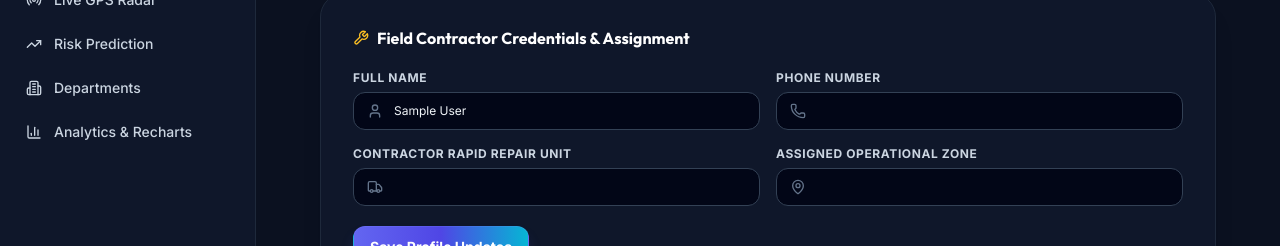
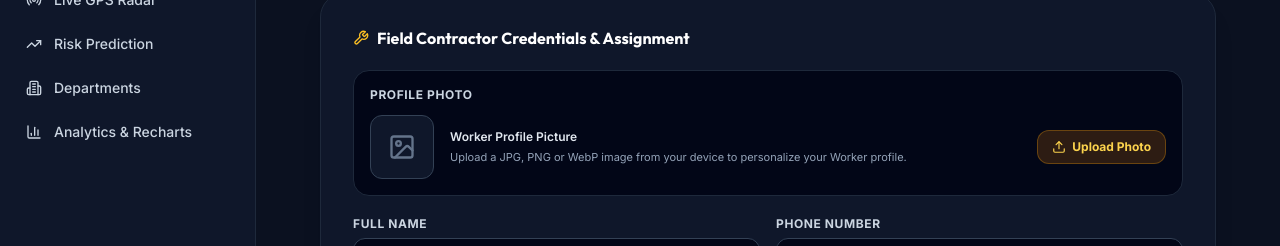
Before and after one commit to Chitranshkumar18/Road2Resolution, a React (Vite) app in the folder Frontend/: page /worker/profile in a window 1280 px wide. Shown: the part 423-669 px from the top of the page. Built offline with nearby package versions, Linux system fonts and the light colour scheme; no server answers; sample sign-in values are in the browser's storage.

Commit message:
woker profile photo

```diff
--- a/Frontend/src/pages/worker/WorkerProfile.jsx
+++ b/Frontend/src/pages/worker/WorkerProfile.jsx
@@ -1,4 +1,4 @@
-import React, { useState, useContext, useMemo } from 'react';
+import React, { useState, useContext, useMemo, useRef, useEffect } from 'react';
 import {
   User,
   Wrench,
@@ -12,10 +12,15 @@ import {
   HardHat,
   Truck,
   Sparkles,
-  Layers
+  Layers,
+  Camera,
+  Upload,
+  Trash2,
+  Image as ImageIcon
 } from 'lucide-react';
 import useAuth from '../../hooks/useAuth';
 import { IssueContext } from '../../context/IssueContext';
+import { NotificationContext } from '../../context/NotificationContext';
 import Button from '../../components/common/Button';
 
 const isWorkerIssue = (issue, currentUser) => {
@@ -161,6 +166,8 @@ const calculateWorkerStats = (issues = [], user = null) => {
 export const WorkerProfile = () => {
   const { user, updateProfile } = useAuth();
   const { issues = [] } = useContext(IssueContext) || {};
+  const { addToast } = useContext(NotificationContext) || {};
+  const fileInputRef = useRef(null);
 
   const stats = useMemo(() => {
     if (issues.length > 0) {
@@ -178,8 +185,55 @@ export const WorkerProfile = () => {
   const [phone, setPhone] = useState(user?.phone || '');
   const [contractorUnit, setContractorUnit] = useState(user?.contractorUnit || user?.organizationName || '');
   const [zone, setZone] = useState(user?.zone || '');
+  const [avatar, setAvatar] = useState(user?.avatar || '');
   const [saving, setSaving] = useState(false);
   const [saved, setSaved] = useState(false);
+
+  useEffect(() => {
+    if (user) {
+      setName(user.name || '');
+      setPhone(user.phone || '');
+      setContractorUnit(user.contractorUnit || user.organizationName || '');
+      setZone(user.zone || '');
+      setAvatar(user.avatar || '');
+    }
+  }, [user]);
+
+  const handlePhotoSelect = (e) => {
+    const file = e.target.files?.[0];
+    if (!file) return;
+
+    if (!file.type.startsWith('image/')) {
+      if (addToast) {
+        addToast('Please select a valid image file (JPG, PNG, WebP).', 'error');
+      }
+      return;
+    }
+
+    if (file.size > 5 * 1024 * 1024) {
+      if (addToast) {
+        addToast('Image size must be less than 5MB.', 'error');
+      }
+      return;
+    }
+
+    const reader = new FileReader();
+    reader.onload = () => {
+      setAvatar(reader.result);
+      if (addToast) {
+        addToast('Photo preview loaded! Click "Save Profile Updates" to save.', 'info');
+      }
+    };
+    reader.readAsDataURL(file);
+  };
+
+  const handleRemovePhoto = () => {
+    setAvatar('');
+    if (fileInputRef.current) fileInputRef.current.value = '';
+    if (addToast) {
+      addToast('Profile photo removed. Save updates to confirm.', 'info');
+    }
+  };
 
   const handleSave = async (e) => {
     e.preventDefault();
@@ -187,12 +241,18 @@ export const WorkerProfile = () => {
     setSaved(false);
     try {
       if (updateProfile) {
-        await updateProfile({ name, phone, contractorUnit, zone });
+        await updateProfile({ name, phone, contractorUnit, zone, avatar });
       }
       setSaved(true);
+      if (addToast) {
+        addToast('Worker profile and photo updated successfully!', 'success');
+      }
       setTimeout(() => setSaved(false), 3000);
     } catch (err) {
       console.error(err);
+      if (addToast) {
+        addToast('Failed to update profile. Please try again.', 'error');
+      }
     } finally {
       setSaving(false);
     }
@@ -203,8 +263,18 @@ export const WorkerProfile = () => {
       {/* Profile Header Banner */}
       <div className="relative overflow-hidden rounded-3xl bg-gradient-to-r from-amber-950/70 via-slate-900 to-slate-900 border border-amber-500/30 p-6 md:p-8 shadow-2xl">
         <div className="flex flex-col sm:flex-row items-center gap-6">
-          <div className="w-24 h-24 rounded-2xl bg-amber-500/20 border-2 border-amber-500/40 flex items-center justify-center text-amber-300 font-bold text-2xl shadow-xl">
-            {user?.name ? user.name.slice(0, 2).toUpperCase() : <HardHat className="w-10 h-10 text-amber-400" />}
+          <div className="w-24 h-24 rounded-2xl bg-amber-500/20 border-2 border-amber-500/40 overflow-hidden flex items-center justify-center text-amber-300 font-bold text-2xl shadow-xl shrink-0">
+            {avatar ? (
+              <img
+                src={avatar}
+                alt={user?.name || 'Worker'}
+                className="w-full h-full object-cover"
+              />
+            ) : user?.name ? (
+              user.name.slice(0, 2).toUpperCase()
+            ) : (
+              <HardHat className="w-10 h-10 text-amber-400" />
+            )}
           </div>
           <div className="space-y-1.5 text-center sm:text-left">
             <div className="inline-flex items-center gap-2 px-3 py-1 rounded-full bg-amber-500/20 text-amber-300 text-xs font-bold font-mono">
@@ -250,6 +320,57 @@ export const WorkerProfile = () => {
             <span>Profile details updated successfully!</span>
           </div>
         )}
+
+        {/* Profile Photo Upload Field */}
+        <div className="p-4 rounded-2xl bg-slate-950 border border-slate-800 space-y-3">
+          <label className="block text-xs font-bold uppercase tracking-wider text-slate-300">
+            Profile Photo
+          </label>
+          <div className="flex flex-col sm:flex-row items-center gap-4">
+            <div className="w-16 h-16 rounded-xl bg-slate-900 border border-slate-700 overflow-hidden flex items-center justify-center shrink-0">
+              {avatar ? (
+                <img src={avatar} alt="Preview" className="w-full h-full object-cover" />
+              ) : (
+                <ImageIcon className="w-7 h-7 text-slate-500" />
+              )}
+            </div>
+
+            <div className="flex-1 space-y-1 text-center sm:text-left">
+              <p className="text-xs font-semibold text-slate-200">Worker Profile Picture</p>
+              <p className="text-[11px] text-slate-400">
+                Upload a JPG, PNG or WebP image from your device to personalize your Worker profile.
+              </p>
+            </div>
+
+            <div className="flex items-center gap-2">
+              <input
+                ref={fileInputRef}
+                type="file"
+                accept="image/*"
+                onChange={handlePhotoSelect}
+                className="hidden"
+              />
+              <button
+                type="button"
+                onClick={() => fileInputRef.current?.click()}
+                className="px-3.5 py-2 rounded-xl bg-amber-600/20 hover:bg-amber-600/30 border border-amber-500/30 text-amber-300 text-xs font-bold flex items-center gap-1.5 transition-all cursor-pointer"
+              >
+                <Upload className="w-3.5 h-3.5" />
+                <span>{avatar ? 'Change Photo' : 'Upload Photo'}</span>
+              </button>
+              {avatar && (
+                <button
+                  type="button"
+                  onClick={handleRemovePhoto}
+                  className="p-2 rounded-xl bg-rose-500/10 hover:bg-rose-500/20 border border-rose-500/20 text-rose-400 transition-all cursor-pointer"
+                  title="Remove Photo"
+                >
+                  <Trash2 className="w-4 h-4" />
+                </button>
+              )}
+            </div>
+          </div>
+        </div>
 
         <div className="grid grid-cols-1 sm:grid-cols-2 gap-4">
           <div>
@@ -322,7 +443,7 @@ export const WorkerProfile = () => {
           variant="primary"
           size="md"
           isLoading={saving}
-          className="w-full sm:w-auto bg-amber-600 hover:bg-amber-500 text-white font-bold"
+          className="w-full sm:w-auto bg-amber-600 hover:bg-amber-500 text-white font-bold cursor-pointer"
         >
           Save Profile Updates
         </Button>
```
